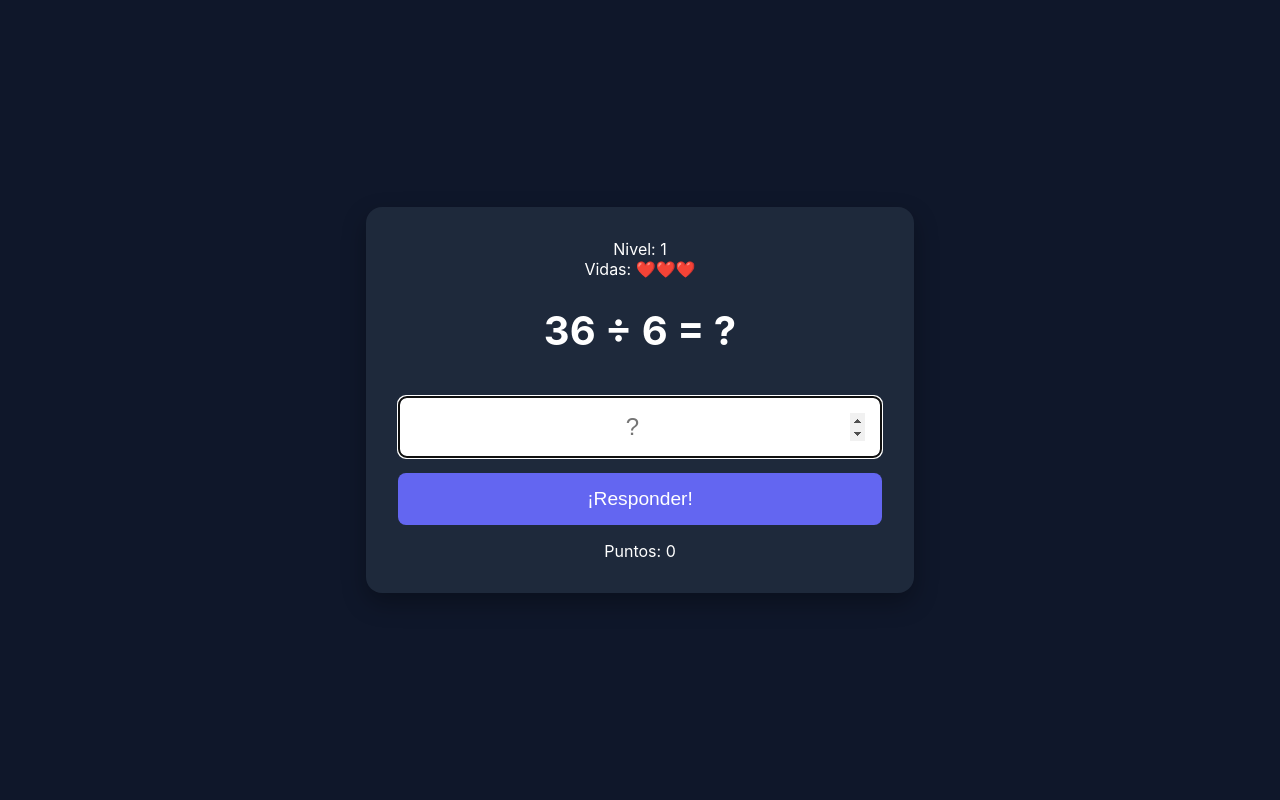
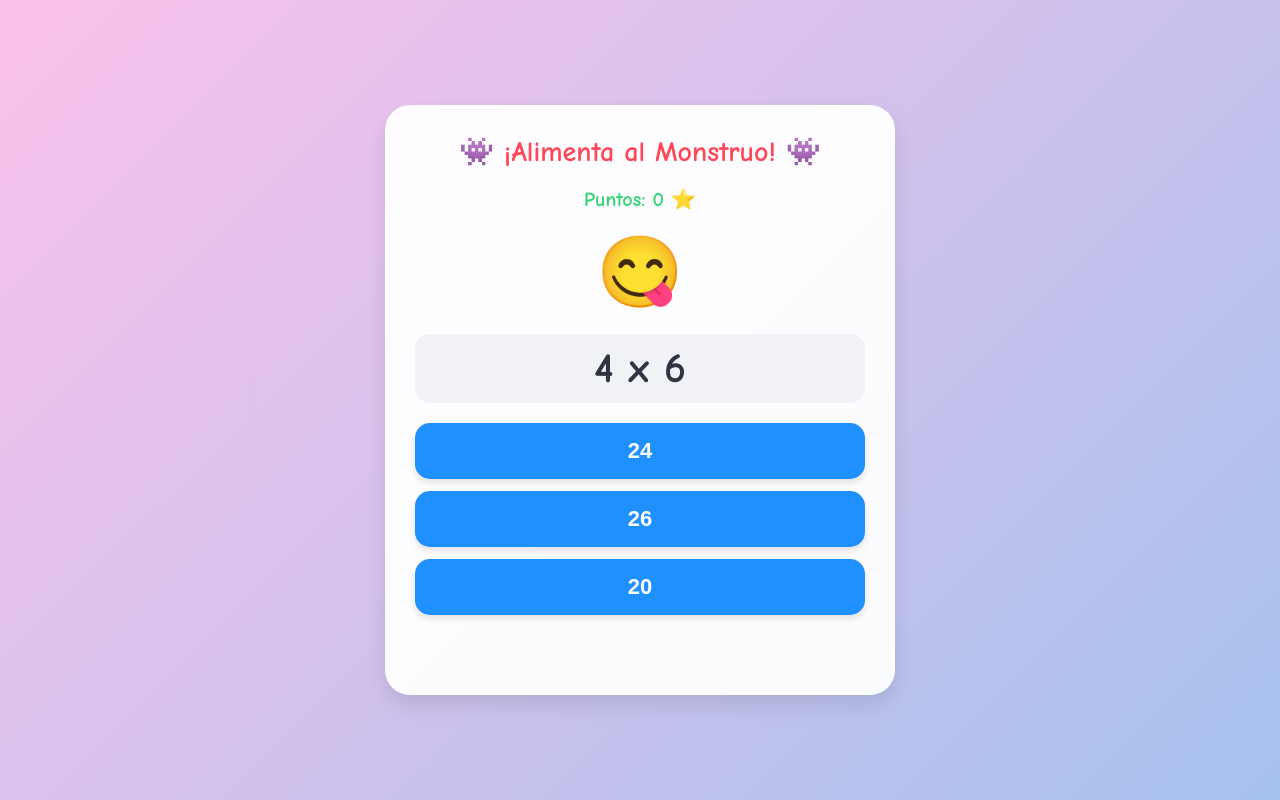
Before and after one commit to ElAnonimous22/math-app, a plain HTML site: page index.html in a window 1280 px wide. Drawn offline with nearby package versions, Linux system fonts and the light colour scheme.

Commit message:
Revamp game interface and update title
Updated the title and added styles for the game interface. Enhanced the HTML structure for a new game focused on math questions.

```diff
--- a/index.html
+++ b/index.html
@@ -3,26 +3,197 @@
 <head>
     <meta charset="UTF-8">
     <meta name="viewport" content="width=device-width, initial-scale=1.0">
-    <title>Dojo Espacial | Danna</title>
-    <!-- Librerías profesionales -->
-    <script src="https://cdnjs.cloudflare.com/ajax/libs/howler/2.2.3/howler.min.js"></script>
-    <script src="https://cdn.jsdelivr.net/npm/canvas-confetti@1.6.0/dist/confetti.browser.min.js"></script>
-    <link rel="stylesheet" href="style.css">
+    <title>Mates Divertidas para Mi Hermana</title>
+    <style>
+        /* --- ESTILOS VISUALES (CSS) --- */
+        body {
+            font-family: 'Arial Rounded MT Bold', 'Comic Sans MS', sans-serif;
+            background: linear-gradient(135deg, #fbc2eb 0%, #a6c1ee 100%);
+            display: flex;
+            flex-direction: column;
+            align-items: center;
+            justify-content: center;
+            min-height: 100vh;
+            margin: 0;
+            color: #333;
+        }
+
+        .contenedor {
+            background-color: rgba(255, 255, 255, 0.95);
+            padding: 30px;
+            border-radius: 25px;
+            box-shadow: 0 10px 20px rgba(0,0,0,0.1);
+            text-align: center;
+            max-width: 450px;
+            width: 90%;
+        }
+
+        h1 {
+            color: #ff4757;
+            margin-top: 0;
+            font-size: 28px;
+        }
+
+        .marcador {
+            font-size: 20px;
+            font-weight: bold;
+            color: #2ed573;
+            margin-bottom: 20px;
+        }
+
+        .monstruo {
+            font-size: 70px;
+            margin: 20px 0;
+            transition: transform 0.3s ease;
+        }
+
+        .operacion {
+            font-size: 42px;
+            font-weight: bold;
+            color: #2f3542;
+            margin: 20px 0;
+            background-color: #f1f2f6;
+            padding: 10px;
+            border-radius: 15px;
+        }
+
+        .opciones {
+            display: flex;
+            flex-direction: column;
+            gap: 12px;
+        }
+
+        .boton-respuesta {
+            background-color: #1e90ff;
+            color: white;
+            border: none;
+            padding: 15px;
+            font-size: 22px;
+            font-weight: bold;
+            border-radius: 15px;
+            cursor: pointer;
+            transition: transform 0.2s, background-color 0.2s;
+            box-shadow: 0 4px 6px rgba(0,0,0,0.1);
+        }
+
+        .boton-respuesta:hover {
+            transform: scale(1.03);
+            background-color: #3742fa;
+        }
+
+        .boton-respuesta:active {
+            transform: scale(0.98);
+        }
+
+        .mensaje {
+            font-size: 20px;
+            font-weight: bold;
+            margin-top: 20px;
+            min-height: 30px;
+        }
+    </style>
 </head>
 <body>
-    <div id="game-card">
-        <div class="hud">
-            <div>Nivel: <span id="level">1</span></div>
-            <div>Vidas: <span id="lives">❤️❤️❤️</span></div>
+
+    <div class="contenedor">
+        <h1>👾 ¡Alimenta al Monstruo! 👾</h1>
+        <div class="marcador">Puntos: <span id="puntos">0</span> ⭐</div>
+
+        <div class="monstruo" id="monstruo">😋</div>
+
+        <div class="operacion" id="pregunta">2 x 3</div>
+
+        <div class="opciones">
+            <button class="boton-respuesta" onclick="comprobarRespuesta(0)" id="opc0">?</button>
+            <button class="boton-respuesta" onclick="comprobarRespuesta(1)" id="opc1">?</button>
+            <button class="boton-respuesta" onclick="comprobarRespuesta(2)" id="opc2">?</button>
         </div>
 
-        <h1 id="question">Cargando...</h1>
-        <input type="number" id="answer" placeholder="?" inputmode="numeric" autofocus>
-        <button id="btn-submit" onclick="checkAnswer()">¡Responder!</button>
+        <div class="mensaje" id="mensaje"></div>
+    </div>
 
-        <p id="feedback"></p>
-        <div id="score-board">Puntos: <span id="score">0</span></div>
-    </div>
-    <script src="script.js"></script>
+    <script>
+        /* --- LÓGICA DEL JUEGO (JAVASCRIPT) --- */
+        let puntos = 0;
+        let respuestaCorrecta = 0;
+
+        const monstruo = document.getElementById('monstruo');
+        const preguntaElemento = document.getElementById('pregunta');
+        const mensaje = document.getElementById('mensaje');
+        const puntosElemento = document.getElementById('puntos');
+
+        // Función para generar una nueva pregunta aleatoria
+        function nuevaPregunta() {
+            // En 3º de primaria se repasan las tablas del 2 al 9
+            const tabla = Math.floor(Math.random() * 8) + 2;
+            const numero = Math.floor(Math.random() * 10) + 1;
+
+            respuestaCorrecta = tabla * numero;
+            preguntaElemento.innerText = `${tabla} x ${numero}`;
+
+            // Generar dos respuestas falsas que estén cerca de la correcta
+            let falso1 = respuestaCorrecta + (Math.random() > 0.5 ? 2 : -2);
+            let falso2 = respuestaCorrecta + (Math.random() > 0.5 ? 4 : -4);
+
+            // Asegurarnos de que no se repitan los números
+            if (falso1 === respuestaCorrecta) falso1 += 3;
+            if (falso2 === respuestaCorrecta || falso2 === falso1) falso2 += 5;
+            if (falso1 < 0) falso1 = Math.abs(falso1) + 1;
+            if (falso2 < 0) falso2 = Math.abs(falso2) + 2;
+
+            // Guardar opciones en un array y desordenarlas
+            let opciones = [respuestaCorrecta, falso1, falso2];
+            opciones.sort(() => Math.random() - 0.5);
+
+            // Colocar los textos en los botones
+            for (let i = 0; i < 3; i++) {
+                document.getElementById(`opc${i}`).innerText = opciones[i];
+            }
+        }
+
+        // Función que se ejecuta cuando tu hermana pulsa un botón
+        function comprobarRespuesta(indiceBotón) {
+            const botonSeleccionado = document.getElementById(`opc${indiceBotón}`);
+            const respuestaUsuario = parseInt(botonSeleccionado.innerText);
+
+            if (respuestaUsuario === respuestaCorrecta) {
+                puntos += 10;
+                puntosElemento.innerText = puntos;
+                mensaje.innerText = "🎉 ¡Riquísimo! ¡Acertaste! 🎉";
+                mensaje.style.color = "#2ed573";
+                monstruo.innerText = "🥳"; // Monstruo feliz
+                monstruo.style.transform = "scale(1.2)";
+
+                // Bloquear clics rápidos mientras cambia de pregunta
+                desactivarBotones(true);
+
+                setTimeout(() => {
+                    monstruo.innerText = "😋";
+                    monstruo.style.transform = "scale(1)";
+                    mensaje.innerText = "";
+                    desactivarBotones(false);
+                    nuevaPregunta();
+                }, 1500);
+
+            } else {
+                mensaje.innerText = "❌ ¡Casi! El monstruo sigue con hambre. ¡Inténtalo otra vez! 💪";
+                mensaje.style.color = "#ff4757";
+                monstruo.innerText = "🥺"; // Monstruo triste
+
+                setTimeout(() => {
+                    monstruo.innerText = "😋";
+                }, 1500);
+            }
+        }
+
+        function desactivarBotones(estado) {
+            for (let i = 0; i < 3; i++) {
+                document.getElementById(`opc${i}`).disabled = estado;
+            }
+        }
+
+        // Iniciar el juego por primera vez al cargar la página
+        nuevaPregunta();
+    </script>
 </body>
 </html>
```
